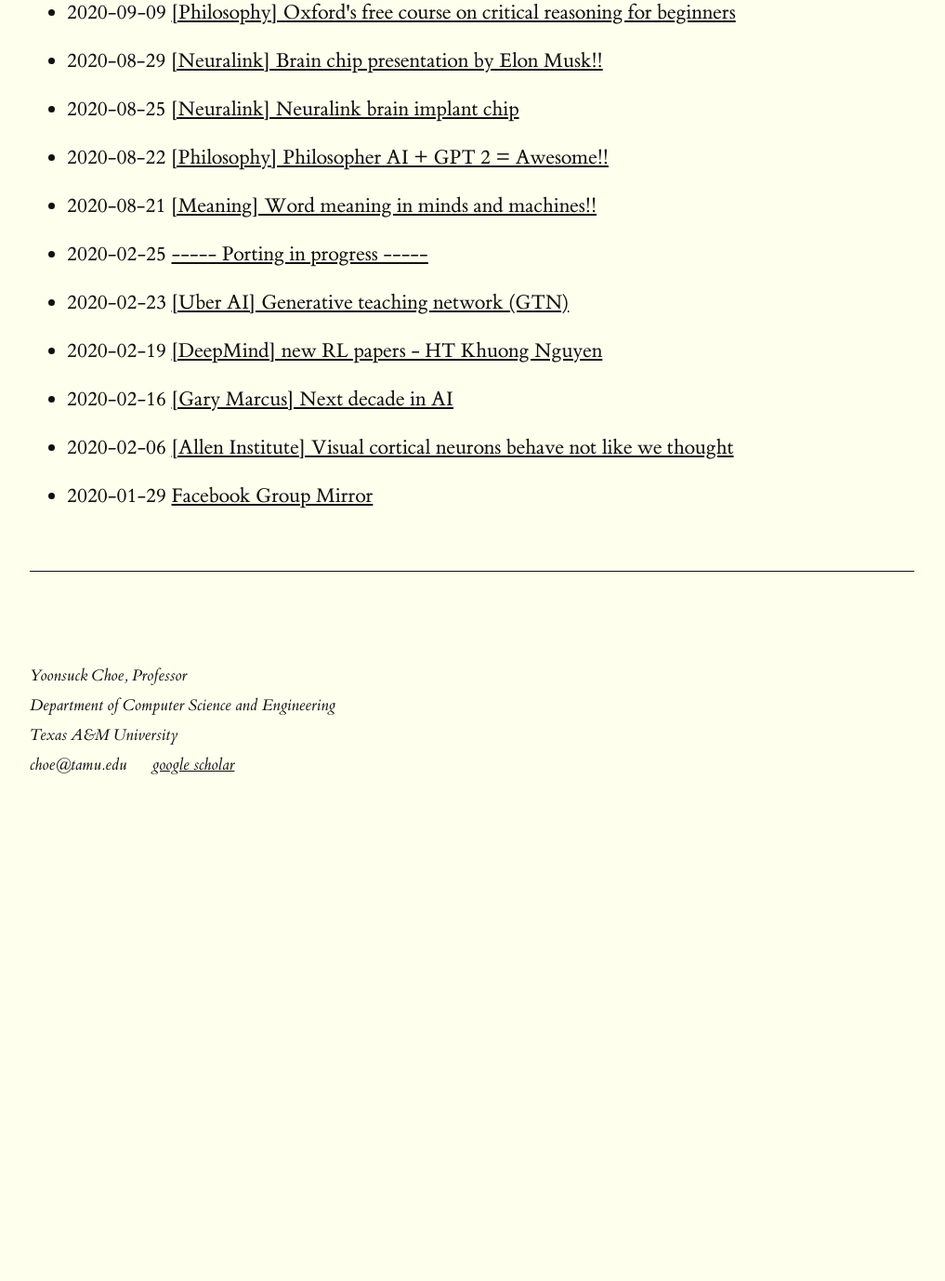
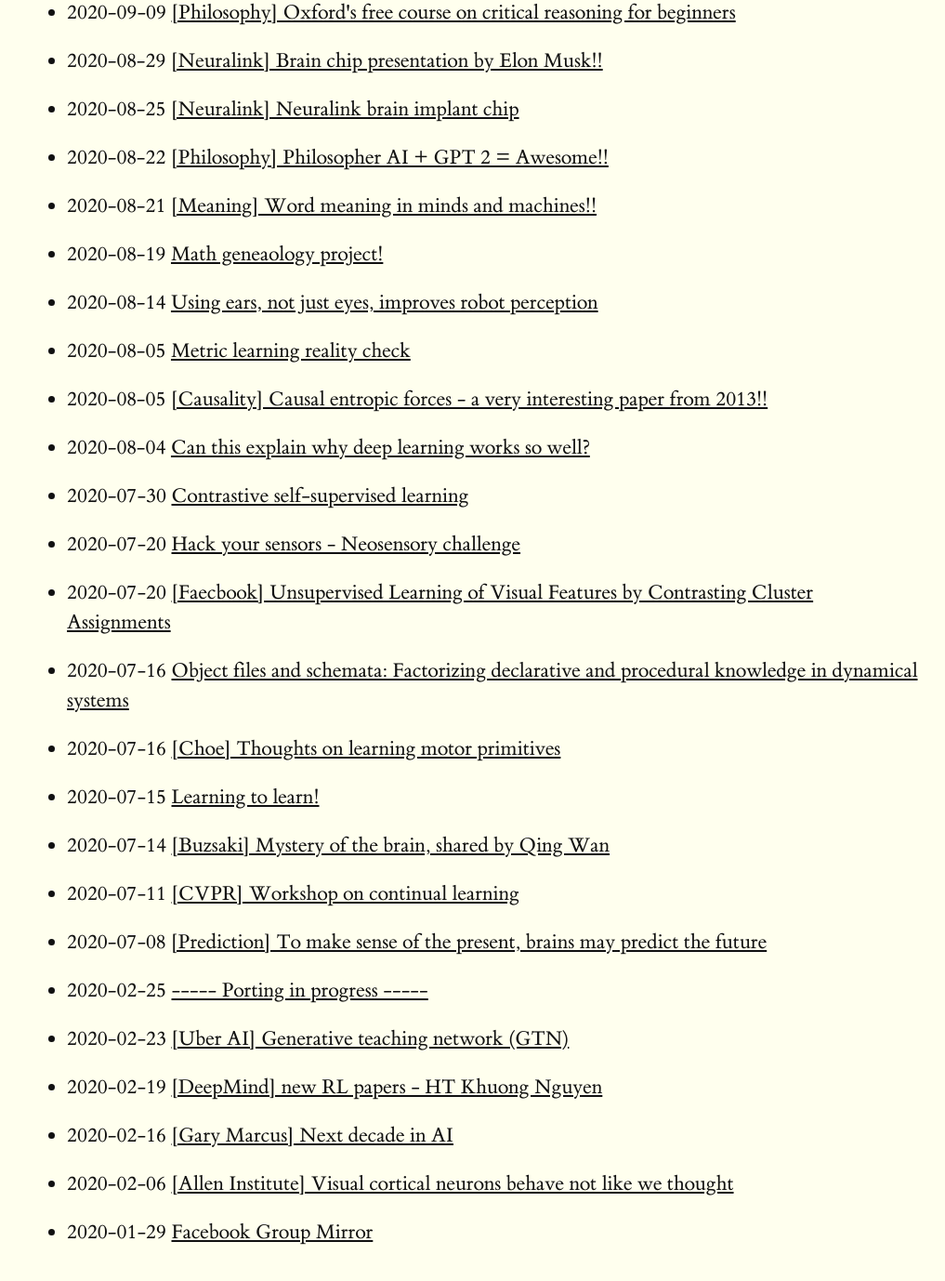
Before and after one commit to yschoe/yschoe.github.io, a Jekyll site: the page built from blog.md, in a window 1280 px wide and 1400 px high, scrolled down 10665 px. Shown: the top 1378 px of the window at 93% size, without its empty margins (128-1145 px from the left). Built offline with Jekyll 4.4.1, drawn with Linux system fonts in a browser that asks for light colours; before the commit the page ends 11600 px from its top, so only the background shows below that.

Commit message:
new post

```diff
--- /dev/null
+++ b/_posts/2020-07-08--Prediction--To-make-sense-of-the-present--brains-may-predict-the-future.markdown
@@ -0,0 +1,28 @@
+---
+layout: post
+title:  "[Prediction] To make sense of the present, brains may predict the future"
+date:   July 8, 2020
+categories: none
+---
+
+### quote
+
+Johnathan Doetry shared a post to the group: Bio - A.I.
+
+
+Quanta Magazine
+
+From 2018: For decades, scientists have been developing a theory of brain function known as “predictive coding.” It stands to explain how we perceive the world, how our memory works, and even how we experience emotions -- to be, in the words of one expert, “as important to neuroscience as evolution is to biology.” That is, if scientists can prove it.
+
+
+
+
+
+
+QUANTAMAGAZINE.ORG
+
+To Make Sense of the Present, Brains May Predict the Future | Quanta Magazine
+
+
+
+[https://www.quantamagazine.org/to-make-sense-of-the-present-brains-may-predict-the-future-20180710/](https://www.quantamagazine.org/to-make-sense-of-the-present-brains-may-predict-the-future-20180710/)
--- /dev/null
+++ b/_posts/2020-07-11--CVPR--Workshop-on-continual-learning.markdown
@@ -0,0 +1,31 @@
+---
+layout: post
+title:  "[CVPR] Workshop on continual learning"
+date:   July 11, 2020
+categories: none
+---
+
+
+
+### quote
+
+Piaget Modeler shared a link to the group: Cognitive Architecture.
+
+
+Admin
+
+
+
+
+
+
+YOUTUBE.COM
+
+
+
+
+Workshop on Continual Learning | CVPR 2020 | Subutai Ahmad
+
+
+
+[https://www.youtube.com/watch?v=PXSuJt9jM20](https://www.youtube.com/watch?v=PXSuJt9jM20)
--- /dev/null
+++ b/_posts/2020-07-14--Buzsaki--Mystery-of-the-brain--shared-by-Qing-Wan.markdown
@@ -0,0 +1,28 @@
+---
+layout: post
+title:  "[Buzsaki] Mystery of the brain, shared by Qing Wan"
+date:   July 14, 2020
+categories: none
+---
+
+
+
+### quote
+
+Frank Wan shared a link.
+
+
+Mystery of the Brain video:
+
+[https://www.youtube.com/watch?v=tp_GNFav0KE&t](https://www.youtube.com/watch?v=tp_GNFav0KE&t)
+
+One of the related papers, The log-dynamic brain how skewed distributions affect network operations 2014, is here:
+
+[http://www.buzsakilab.com/content/PDFs/Mizuseki2014.pdf](http://www.buzsakilab.com/content/PDFs/Mizuseki2014.pdf)
+
+BUZSAKILAB.COM
+
+
+
+
+www.buzsakilab.com
--- /dev/null
+++ b/_posts/2020-07-15-Learning-to-learn-.markdown
@@ -0,0 +1,12 @@
+---
+layout: post
+title:  "Learning to learn!"
+date:   July 15, 2020
+categories: none
+---
+
+A few years old, but still a pretty good summary on meta learning.
+
+
+
+[https://bair.berkeley.edu/blog/2017/07/18/learning-to-learn/](https://bair.berkeley.edu/blog/2017/07/18/learning-to-learn/)
--- /dev/null
+++ b/_posts/2020-07-16--Choe--Thoughts-on-learning-motor-primitives.markdown
@@ -0,0 +1,59 @@
+---
+layout: post
+title:  "[Choe] Thoughts on learning motor primitives"
+date:   July 16, 2020
+categories: none
+---
+
+
+
+Here are some references and thoughts on learning motor primitives (such as reaching, grasping, jumping, ...).
+
+
+
+1. Deep RL
+
+This is a very interesting paper on learning motor primitives. CNN and variants are great at learning receptive fields. RFs can be thought of as perceptual primitives. However, not much work is done in the learning of motor primitives. This paper seems to be going in the right direction.
+
+[https://arxiv.org/pdf/1811.11711v2.pdf](https://arxiv.org/pdf/1811.11711v2.pdf)
+
+2. Neuroscience
+
+
+
+In neuroscience, motor primitives are well known. For example, see the work of Michael Graziano.
+
+[https://grazianolab.princeton.edu/](https://grazianolab.princeton.edu/)
+
+
+Especially, this paper:
+[https://grazianolab.princeton.edu/sites/default/files/graziano/files/neuron_07.pdf](https://grazianolab.princeton.edu/sites/default/files/graziano/files/neuron_07.pdf)
+
+
+
+
+
+
+
+Jaewook's WSOM 2014 paper is strongly inspired Graziano's work.
+
+[https://people.engr.tamu.edu/choe/choe/ftp/publications/yoo-wsom14.pdf](https://people.engr.tamu.edu/choe/choe/ftp/publications/yoo-wsom14.pdf)
+
+
+
+
+
+3 Traditional RL theory
+
+In terms of RL, this area of research may be related to "Option learning". Option is a composition of multiple actions that can be applied as a module.
+
+[https://people.cs.umass.edu/~barto/courses/cs687/Sutton-Precup-Singh-AIJ99.pdf](https://people.cs.umass.edu/~barto/courses/cs687/Sutton-Precup-Singh-AIJ99.pdf)
+
+
+Thoughts:
+
+To make RL scalable, it'd be very important to learn these motor primitives, and link them together to generate complex behavior.
+
+It would be interesting how these motor primitives, laid out in a SOM-like or cortex-like map could be useful.
+
+It is interesting the Deep RL paper does cite Graziano's neuroscience work, but not the option paper.
--- /dev/null
+++ b/_posts/2020-07-16-Object-files-and-schemata--Factorizing-declarative-and-procedural-knowledge-in-dynamical-systems.markdown
@@ -0,0 +1,29 @@
+---
+layout: post
+title:  "Object files and schemata: Factorizing declarative and procedural knowledge in dynamical systems"
+date:   July 16, 2020
+categories: none
+---
+
+
+
+
+
+
+### quote
+
+Vincent Boucher
+
+
+Admin
+
+
+
+
+
+
++1
+
+Object Files and Schemata: Factorizing Declarative and Procedural Knowledge in Dynamical Systems
+
+Goyal et al.: [https://arxiv.org/abs/2006.16225](https://arxiv.org/abs/2006.16225)
--- /dev/null
+++ b/_posts/2020-07-20--Faecbook--Unsupervised-Learning-of-Visual-Features-by-Contrasting-Cluster-Assignments.markdown
@@ -0,0 +1,24 @@
+---
+layout: post
+title:  "[Faecbook] Unsupervised Learning of Visual Features by Contrasting Cluster Assignments"
+date:   July 20, 2020
+categories: none
+---
+
+
+
+
+
+
+GITHUB.COM
+
+
+
+
+facebookresearch/swav
+
+PyTorch implementation of SwAV [https://arxiv.org/abs/2006.09882](https://arxiv.org/abs/2006.09882) - facebookresearch/swav
+
+
+
+[https://github.com/facebookresearch/swav](https://github.com/facebookresearch/swav)
--- /dev/null
+++ b/_posts/2020-08-04-Can-this-explain-why-deep-learning-works-so-well-.markdown
@@ -0,0 +1,39 @@
+---
+layout: post
+title:  "Can this explain why deep learning works so well?"
+date:   August 4, 2020
+categories: none
+---
+
+### quote
+
+Hector L Palacios shared a link to the group: Montreal.AI.
+
+
+Published in PNAS is another global take on DL
+
+
+
+
+
+
+PSYCHOLOGYTODAY.COM
+
+
+
+
+A New AI Study May Explain Why Deep Learning Works
+
+MIT researchers’ new theory illuminates machine learning’s  ....
+
+
+
+[https://www.psychologytoday.com/us/blog/the-future-brain/202008/new-ai-study-may-explain-why-deep-learning-works](https://www.psychologytoday.com/us/blog/the-future-brain/202008/new-ai-study-may-explain-why-deep-learning-works)
+
+
+
+Main article:
+
+
+
+[https://cbmm.mit.edu/publications/theoretical-issues-deep-networks-0](https://cbmm.mit.edu/publications/theoretical-issues-deep-networks-0)
--- /dev/null
+++ b/_posts/2020-08-05--Causality--Causal-entropic-forces---a-very-interesting-paper-from-------.markdown
@@ -0,0 +1,26 @@
+---
+layout: post
+title:  "[Causality] Causal entropic forces - a very interesting paper from 2013!!"
+date:   August 5, 2020
+categories: none
+---
+
+This is a very interesting paper from 2013 that we discussed in our weekly lab seminar.
+
+
+
+
+
+
+
+
+
+
+
+JOURNALS.APS.ORG
+
+Causal Entropic Forces
+
+Recent advances in fields ranging from cosmology to computer science have hinted at a possible deep connection between intelligence and entropy maximization, but no formal physical relationship between them has yet been established. Here, we explicitly propose a first step toward such a relationship...
+
+[https://journals.aps.org/prl/abstract/10.1103/PhysRevLett.110.168702](https://journals.aps.org/prl/abstract/10.1103/PhysRevLett.110.168702)
--- /dev/null
+++ b/_posts/2020-08-05-Metric-learning-reality-check.markdown
@@ -0,0 +1,26 @@
+---
+layout: post
+title:  "Metric learning reality check"
+date:   August 5, 2020
+categories: none
+---
+
+
+
+
+
+
+
+
+MEDIUM.COM
+
+
+
+
+Updates to “A Metric Learning Reality Check”
+
+I recently uploaded a new version of A Metric Learning Reality
+
+
+
+[https://medium.com/@tkm45/updates-to-a-metric-learning-reality-check-730b6914dfe7](https://medium.com/@tkm45/updates-to-a-metric-learning-reality-check-730b6914dfe7)
--- /dev/null
+++ b/_posts/2020-08-14-Using-ears--not-just-eyes--improves-robot-perception.markdown
@@ -0,0 +1,34 @@
+---
+layout: post
+title:  "Using ears, not just eyes, improves robot perception"
+date:   August 14, 2020
+categories: none
+---
+
+
+
+### quote
+
+Dan Lovy shared a link to the group: Bio - A.I.
+
+
+Admin
+
+
+
+
+
+
+
+
+
+TECHXPLORE.COM
+
+
+
+
+Sounds of action: Using ears, not just eyes, improves robot perception
+
+
+
+[https://techxplore.com/news/2020-08-action-ears-eyes-robot-perception.html](https://techxplore.com/news/2020-08-action-ears-eyes-robot-perception.html)
--- /dev/null
+++ b/_posts/2020-08-19-Math-geneaology-project-.markdown
@@ -0,0 +1,12 @@
+---
+layout: post
+title:  "Math geneaology project!"
+date:   August 19, 2020
+categories: none
+---
+
+If you're not on this, sign up! [https://www.mathgenealogy.org/](https://www.mathgenealogy.org/)
+
+MATHGENEALOGY.ORG
+
+Welcome! - The Mathematics Genealogy Project
--- a/_posts/2020-08-21--Meaning--Word-meaning-in-minds-and-machines--.markdown
+++ b/_posts/2020-08-21--Meaning--Word-meaning-in-minds-and-machines--.markdown
@@ -29,3 +29,12 @@
 Word meaning in minds and machines
 
 Brenden M. Lake, Gregory L. Murphy : [https://arxiv.org/abs/2008.01766](https://arxiv.org/abs/2008.01766)
+
+
+
+Yoonsuck Choe --
+
+Also see the concept of language game by famous philosopher Wittgenstein:
+A language-game (German: Sprachspiel) is a philosophical concept developed by Ludwig Wittgenstein, referring to simple examples of language use and the actions into which the language is woven. Wittgenstein argued that a word or even a sentence has meaning only as a result of the “rule” of the “game” being played. Depending on the context, for example, the utterance “Water!” could be an order, the answer to a question, or some other form of communication.
+
+[https://en.wikipedia.org/wiki/Language_game_(philosophy)](https://en.wikipedia.org/wiki/Language_game_(philosophy))
```
Also changed, not shown: _posts/2020-07-20-Hack-your-sensors---Neosensory-challenge.markdown (added, +19 -0 lines), _posts/2020-07-30-Contrastive-self-supervised-learning.markdown (added, +18 -0 lines).
